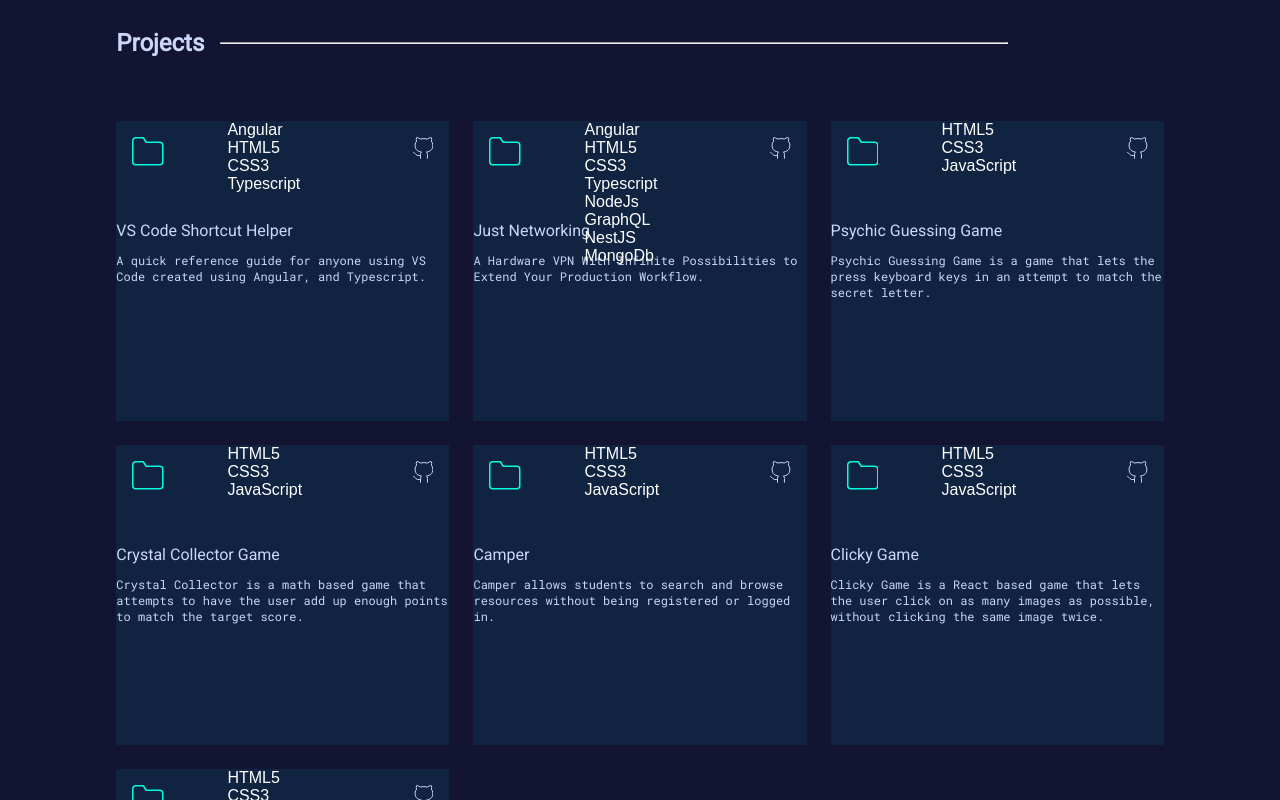
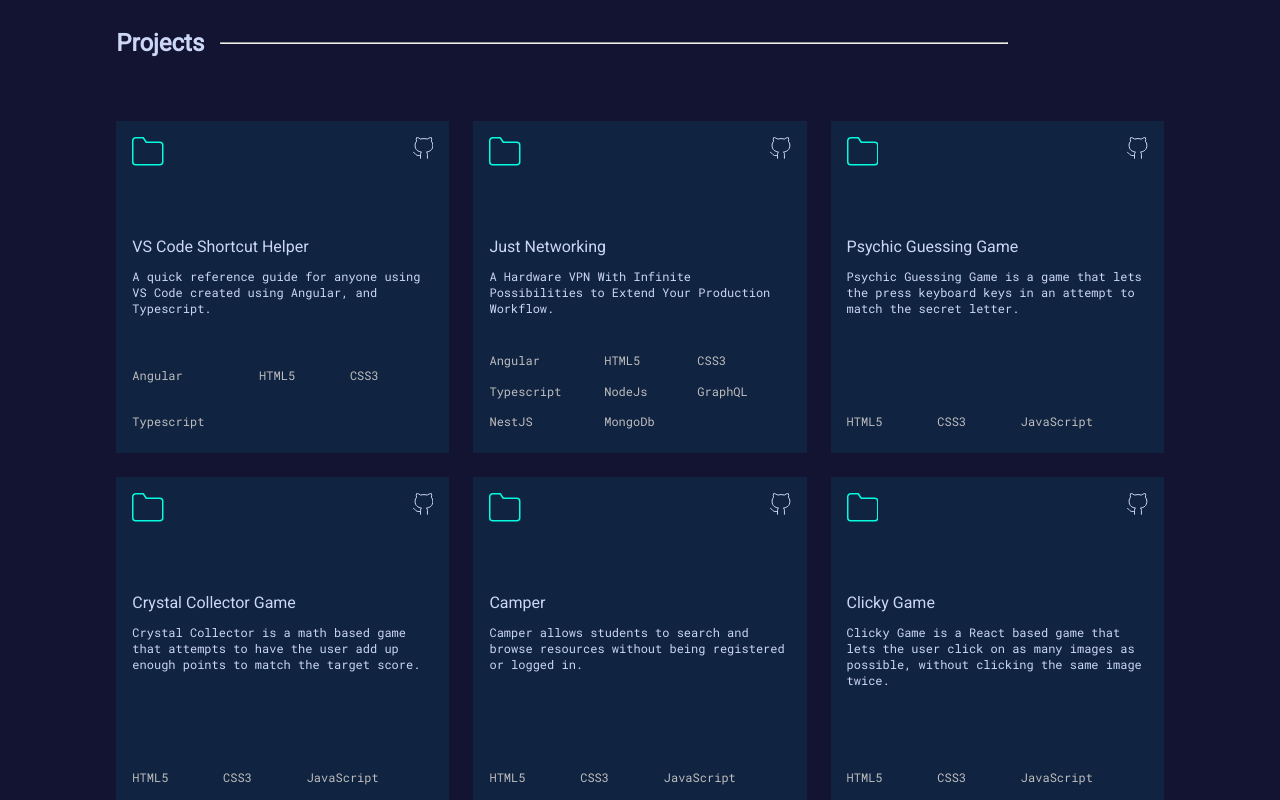
Before and after one commit to Cjstoney/portfolio_react, a React (Create React App) app: page / in a window 1280 px wide. Shown: the part 1220-2020 px from the top of the page. Built offline with nearby package versions, Linux system fonts and the light colour scheme.

Commit message:
style: styles from portfolioCard

```diff
--- a/src/components/portfolio/portfolioCard/portfolioCard.css
+++ b/src/components/portfolio/portfolioCard/portfolioCard.css
@@ -2,21 +2,19 @@
   display: grid;
   grid-template-columns: repeat(3, 1fr);
   grid-template-rows: repeat(3, 100px);
+  padding: 1rem;
 }
 
 .folder-icon,
 .gh-outline {
   grid-row: 1;
-  margin-top: 1rem;
 }
 .gh-outline {
   grid-column: 3;
   justify-self: end;
-  margin-right: 1rem;
 }
 .folder-icon {
   justify-self: start;
-  margin-left: 1rem;
 }
 .proj-title {
   grid-row: 2;
@@ -29,3 +27,20 @@ div.proj-description {
   font-size: 0.75rem;
   margin-top: 0.75rem;
 }
+
+.proj-tech {
+  grid-row: 3;
+  grid-column-start: 1;
+  grid-column-end: span 3;
+  display: grid;
+  grid-template-columns: repeat(3, auto);
+  padding-bottom: 0.5rem;
+}
+
+.individual-tech {
+  align-self: end;
+  color: #bebebe;
+  font-family: var(--accent-font);
+  font-size: 0.75rem;
+  justify-self: start;
+}
```
